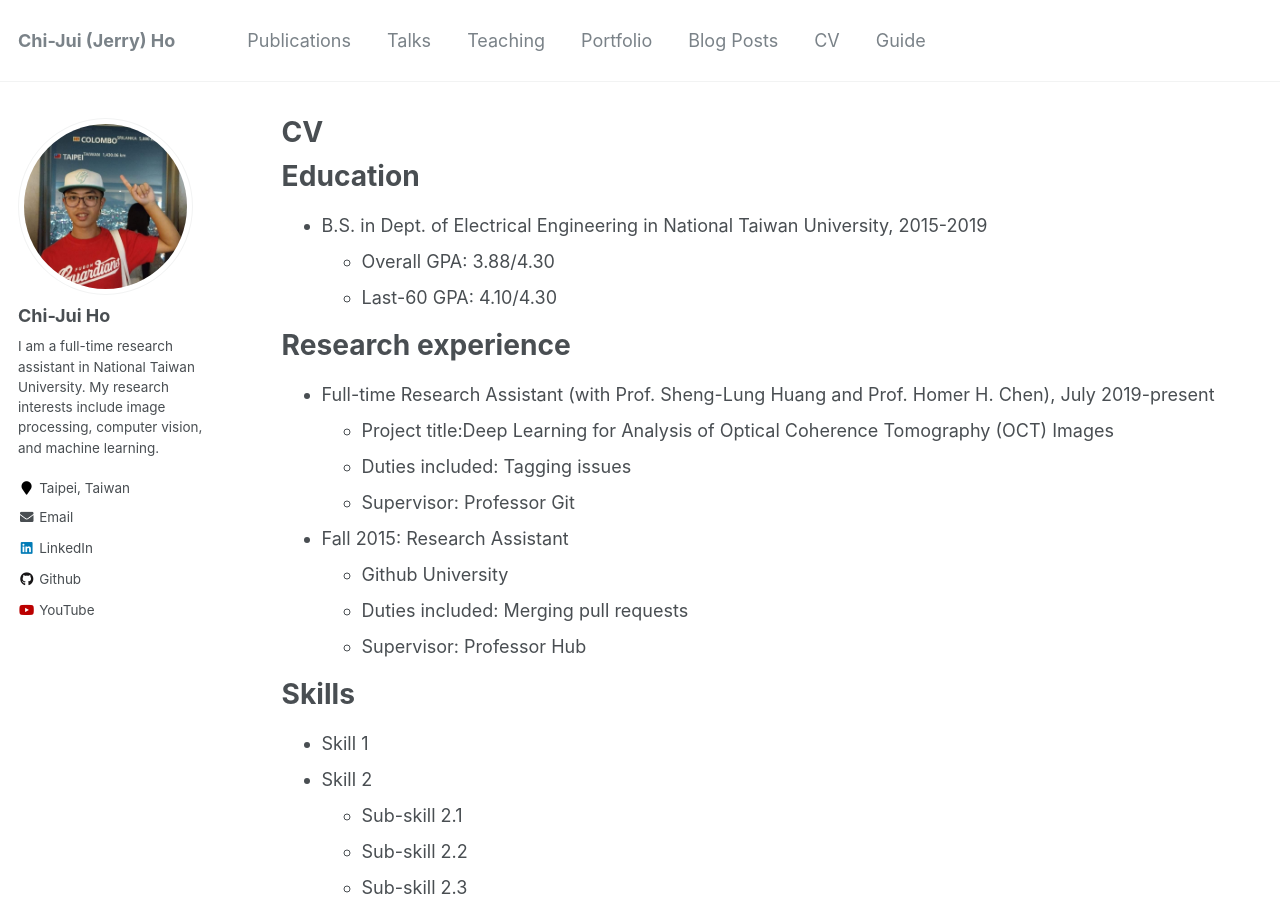
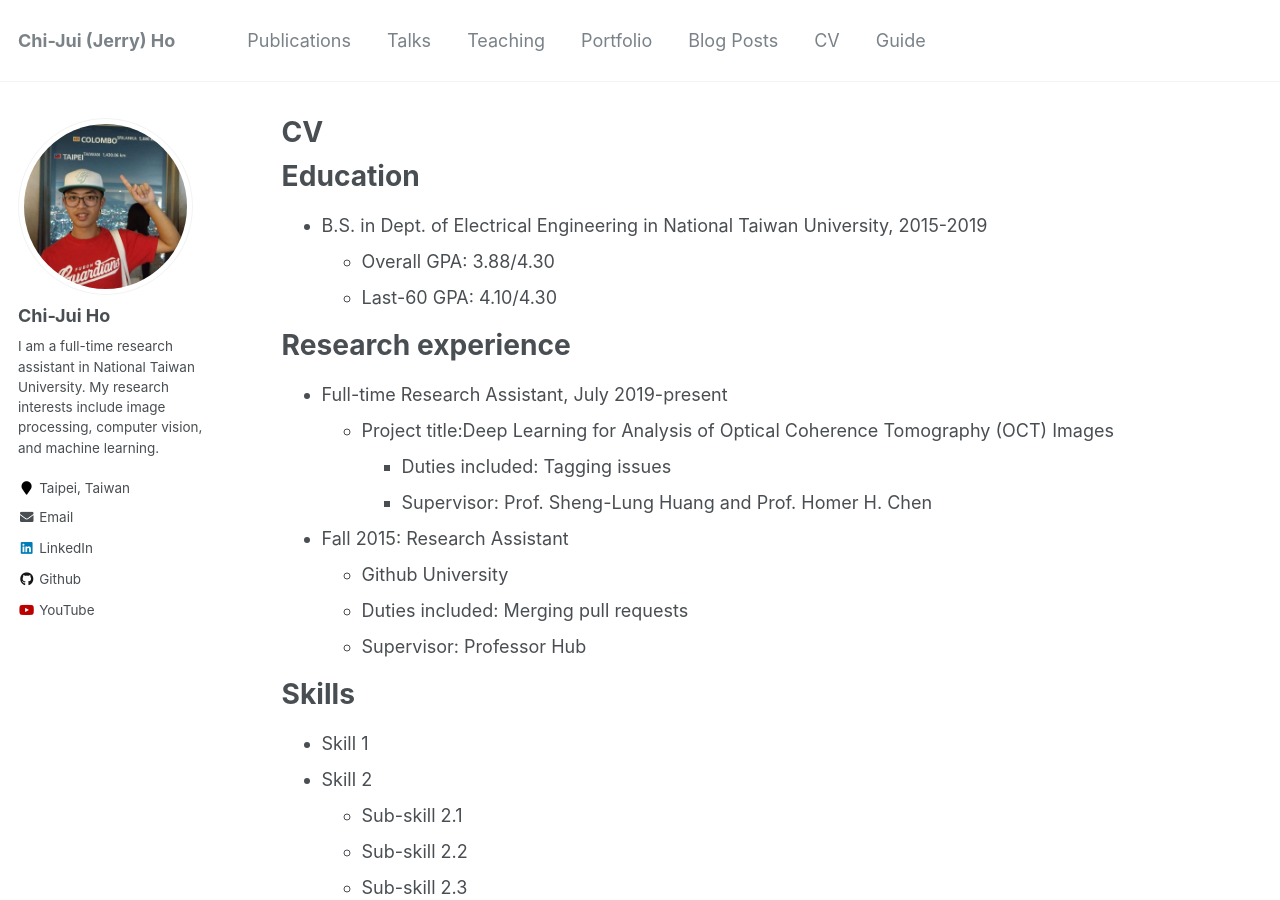
Before and after one commit to JerryHoTaiwan/JerryHo.github.io, a Jekyll site: the page built from _pages/cv.md, in a window 1280 px wide and 900 px high. Built offline with Jekyll 4.4.1, drawn with Linux system fonts in a browser that asks for light colours.

Commit message:
Update cv.md

```diff
--- a/_pages/cv.md
+++ b/_pages/cv.md
@@ -17,10 +17,10 @@ Education
 
 Research experience
 ======
-* Full-time Research Assistant (with Prof. Sheng-Lung Huang and Prof. Homer H. Chen), July 2019-present
+* Full-time Research Assistant, July 2019-present
   * Project title:Deep Learning for Analysis of Optical Coherence Tomography (OCT) Images
-  * Duties included: Tagging issues
-  * Supervisor: Professor Git
+    * Duties included: Tagging issues
+    * Supervisor: Prof. Sheng-Lung Huang and Prof. Homer H. Chen
 
 * Fall 2015: Research Assistant
   * Github University
```
